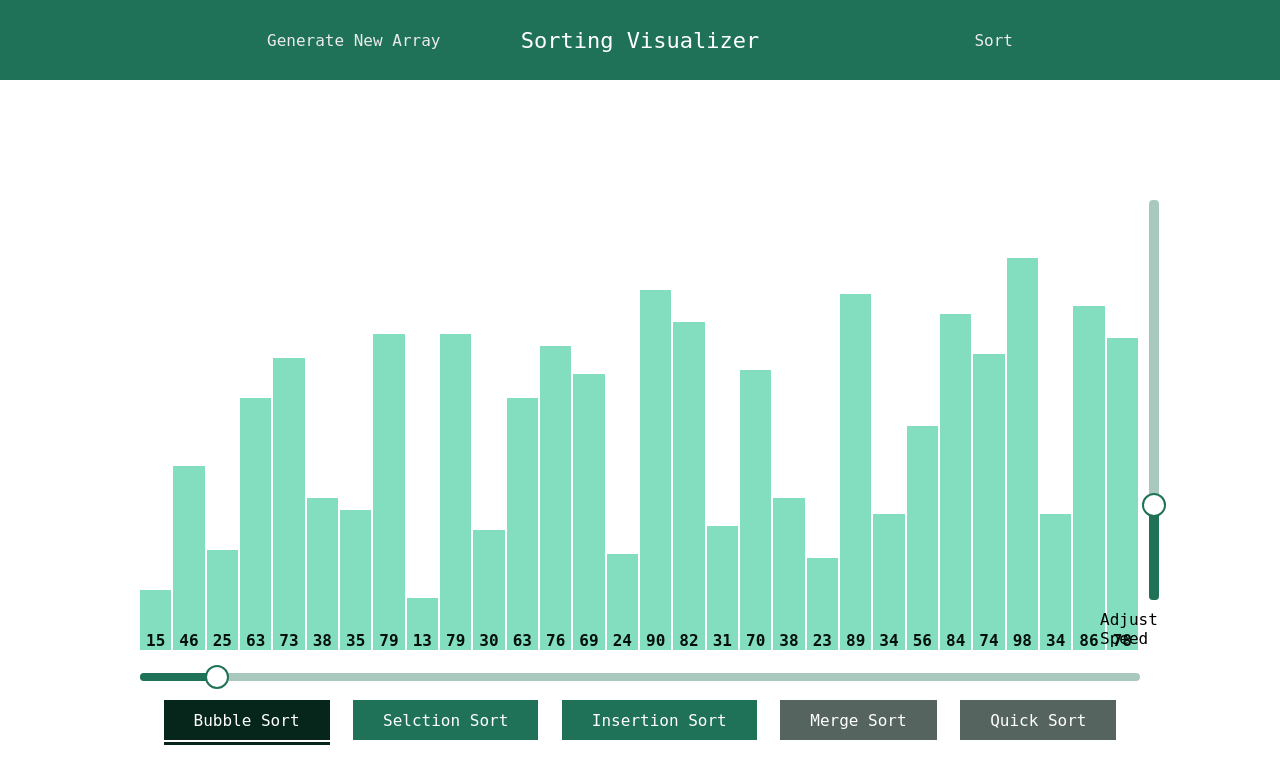
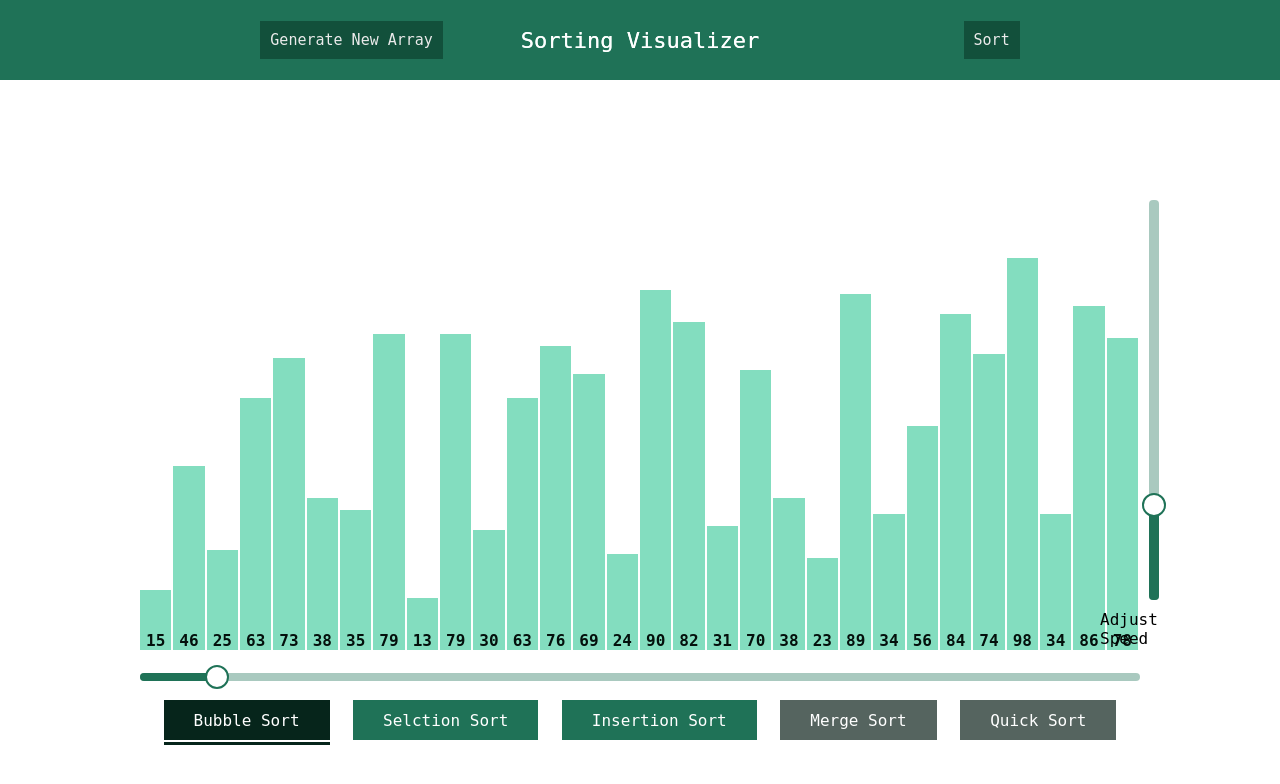
Before and after one commit to Subhash3/sorting-visualizer, a React (Create React App) app in the folder visualizer/: page / in a window 1280 px wide. Shown: the top 784 px of the page. Built offline with nearby package versions, Linux system fonts and the light colour scheme.

Commit message:
Added a few styles to the generate and sort buttons cuz they donot actually look like buttons (LOL)

```diff
--- a/visualizer/src/components/MenuBar/MenuBar.min.css
+++ b/visualizer/src/components/MenuBar/MenuBar.min.css
@@ -1 +1 @@
-.menu-bar{position:relative;width:100%;height:80px;display:-webkit-box;display:-ms-flexbox;display:flex;-ms-flex-pack:distribute;justify-content:space-around;-webkit-box-align:center;-ms-flex-align:center;align-items:center;background-color:#1f7257;font-family:'Cascadia Code', 'Monospace', 'Times New Roman'}.menu-bar .title{position:absolute;font-size:22px;color:white}.menu-bar button{font-family:'Cascadia Code', 'Monospace', 'Times New Roman';height:100%;padding:10px;background-color:transparent;border:none;color:#ebebeb;font-size:16px;cursor:pointer;-webkit-transition:background-color 250ms ease-in-out;transition:background-color 250ms ease-in-out}.menu-bar button:hover{background-color:#155741}
+.menu-bar{position:relative;width:100%;height:80px;display:-webkit-box;display:-ms-flexbox;display:flex;-ms-flex-pack:distribute;justify-content:space-around;-webkit-box-align:center;-ms-flex-align:center;align-items:center;background-color:#1f7257;font-family:'Cascadia Code', 'Monospace', 'Times New Roman'}.menu-bar .title{position:absolute;font-size:22px;color:white;background:-webkit-gradient(linear, right top, left top, from(#fff), color-stop(#EAF9F4), to(#D6F4EA));background:linear-gradient(to left, #fff, #EAF9F4, #D6F4EA);background-clip:text}.menu-bar button{font-family:'Cascadia Code', 'Monospace', 'Times New Roman';height:-webkit-fit-content;height:-moz-fit-content;height:fit-content;padding:10px;background-color:#12503b;border:none;color:#ebebeb;font-size:15px;cursor:pointer;-webkit-transition:background-color 250ms ease-in-out;transition:background-color 250ms ease-in-out}.menu-bar button:hover{background-color:#155741}
--- a/visualizer/src/components/MenuBar/MenuBar.scss
+++ b/visualizer/src/components/MenuBar/MenuBar.scss
@@ -13,16 +13,19 @@
         position: absolute;
         font-size: 22px;
         color: white;
+        background: linear-gradient(to left, #FFFFFF, #EAF9F4, #D6F4EA);
+        background-clip: text;
     }
 
     button{
         font-family: 'Cascadia Code', 'Monospace', 'Times New Roman';
-        height: 100%;
+        // height: 90%;
+        height: fit-content;
         padding: 10px;
-        background-color: transparent;
+        background-color: #12503b;
         border: none;
         color: rgb(235, 235, 235);
-        font-size: 16px;
+        font-size: 15px;
         cursor: pointer;
         transition: background-color 250ms ease-in-out;
 
```
